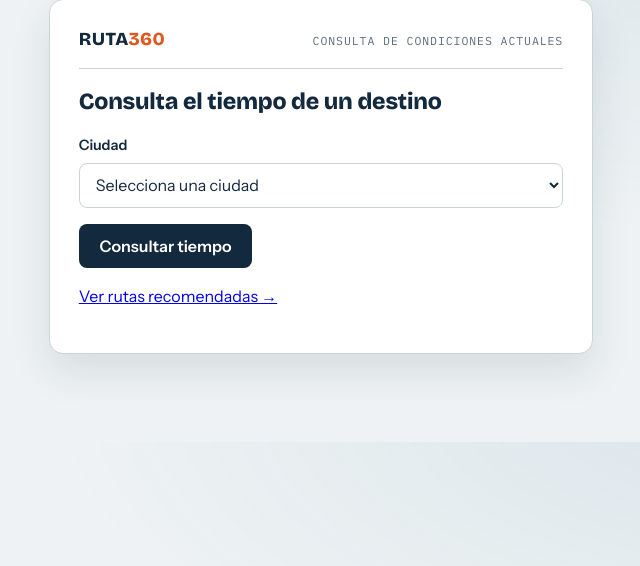
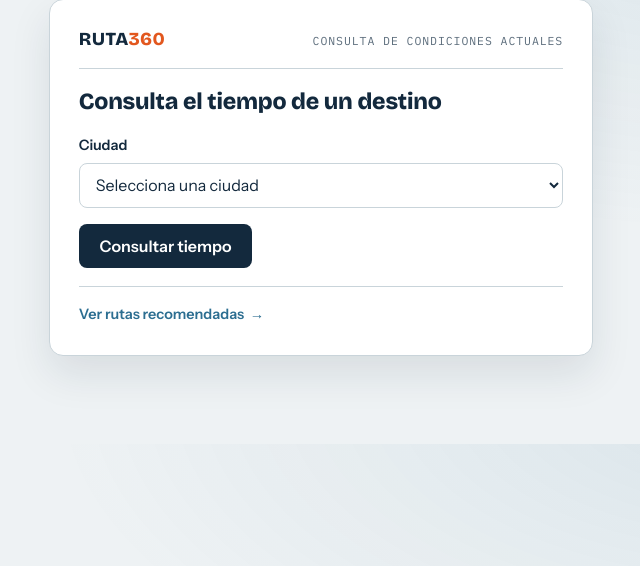
Before and after one commit to Rugsoft/ruta360, a PHP site: page /curso-soc-php/ in a window 1280 px wide. Shown: the part 73-639 px from the top of the page, without its empty margins (319-959 px from the left). Run offline with PHP 8.4, Linux system fonts and the light colour scheme; data comes from the database, SQL or seed files in the repository.

Commit message:
Estilar el enlace de la portada hacia el listado de rutas
Nueva regla .enlace-rutas en estilos.css: separador superior con la
línea del panel, color de enlace del tema y flecha generada por CSS con
una animación sutil al pasar el cursor. El texto del enlace en index.php
pierde la flecha literal para que la genere la hoja de estilos.

🤖 Generated with Codebuff
Co-Authored-By: Codebuff <noreply@codebuff.com>

```diff
--- a/estilos.css
+++ b/estilos.css
@@ -279,6 +279,38 @@ a:focus-visible {
 }
 
 /* ============================================================
+   Enlace a rutas (index.php)
+   ============================================================ */
+.enlace-rutas {
+    margin: 1.1rem 0 0;
+    border-top: 1px solid var(--linea);
+    padding-top: 0.9rem;
+}
+
+.enlace-rutas a {
+    display: inline-flex;
+    align-items: center;
+    gap: 0.35rem;
+    color: var(--rumbo);
+    font-weight: 600;
+    font-size: 0.9rem;
+    text-decoration: none;
+}
+
+.enlace-rutas a:hover {
+    text-decoration: underline;
+}
+
+.enlace-rutas a:hover::after {
+    transform: translateX(3px);
+}
+
+.enlace-rutas a::after {
+    content: "\2192";
+    transition: transform 0.15s ease;
+}
+
+/* ============================================================
    Estados
    ============================================================ */
 .error {
--- a/index.php
+++ b/index.php
@@ -46,7 +46,7 @@ $ciudades = $consulta->fetchAll();
     </form>
 
     <p class="enlace-rutas">
-        <a href="rutas.php">Ver rutas recomendadas →</a>
+        <a href="rutas.php">Ver rutas recomendadas</a>
     </p>
 </main>
 </body>
```
